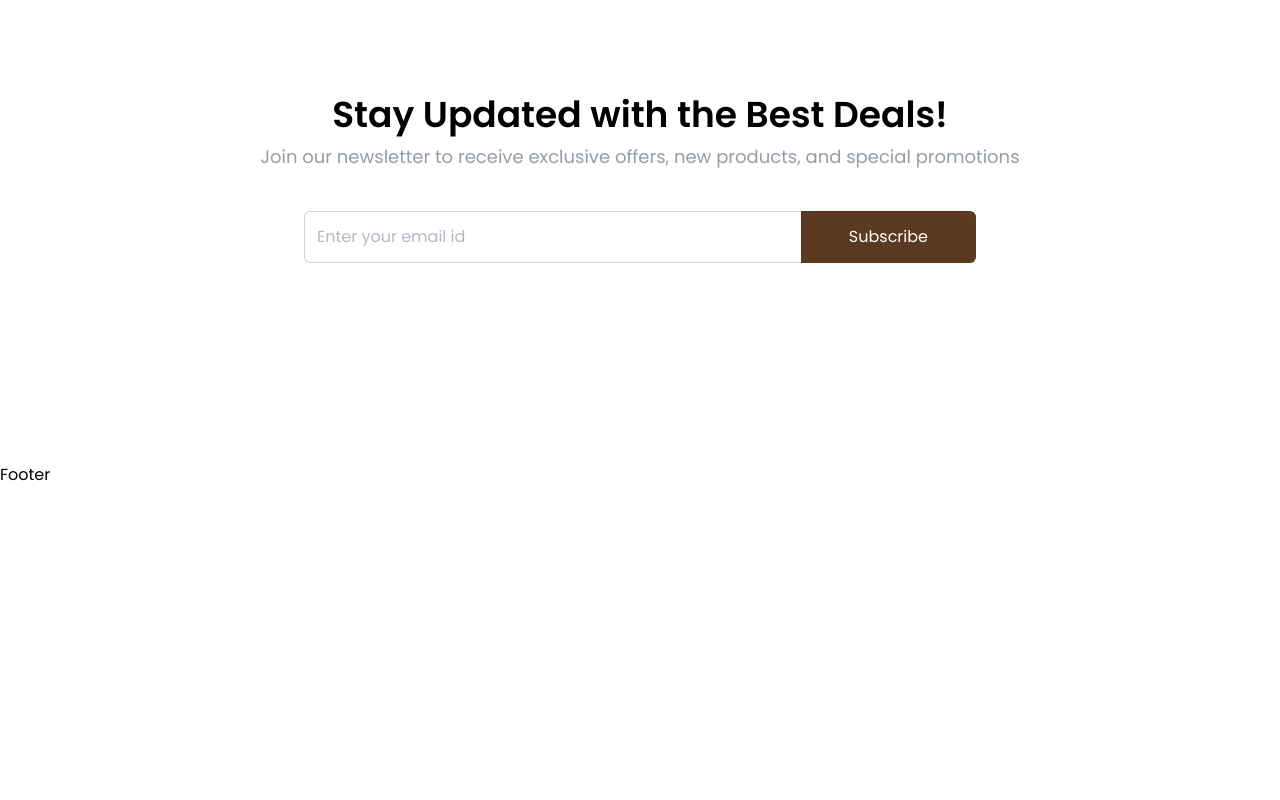
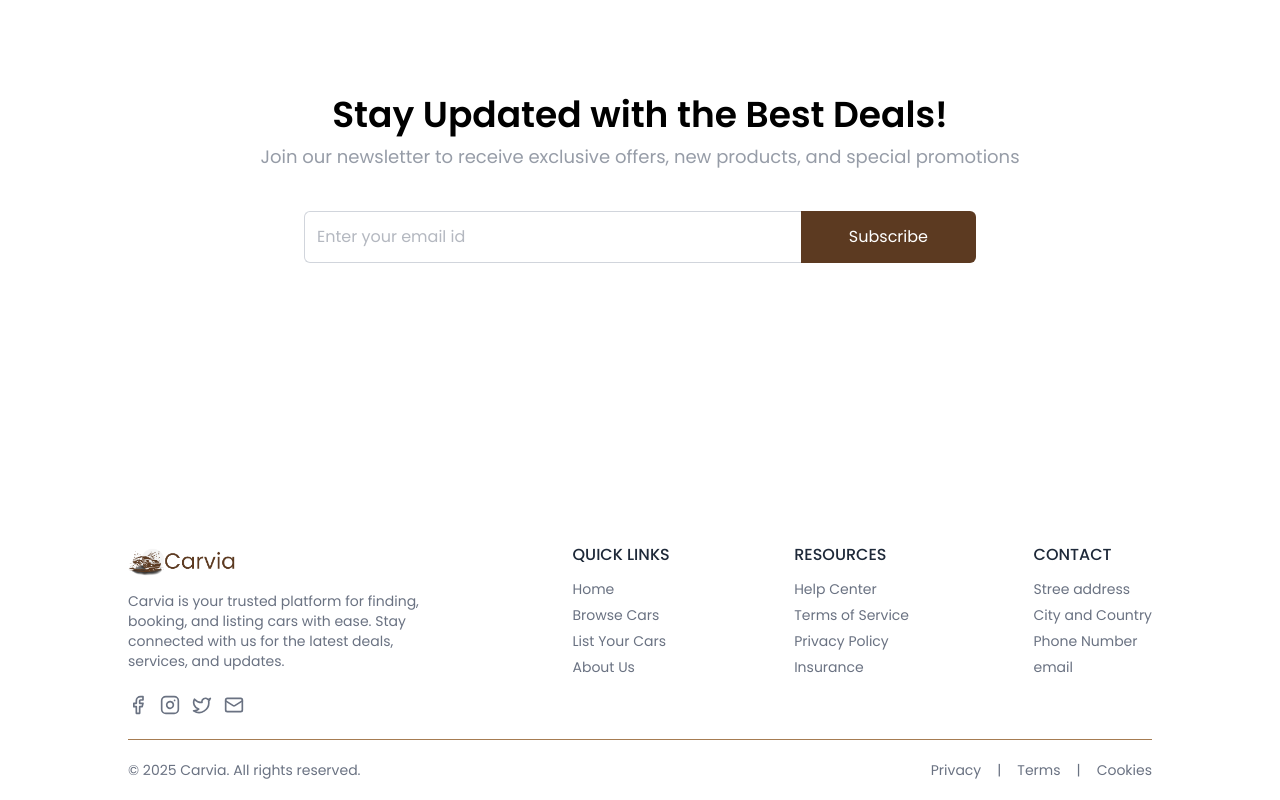
Before and after one commit to PrethigahShanmugarajah/Carvia, a React (Vite) app in the folder Client/: page / in a window 1280 px wide. Shown: the part 3301-4101 px from the top of the page. Before the commit the page ends 3788 px from the top, so only its background shows below. Built offline with nearby package versions, Linux system fonts and the light colour scheme.

Commit message:
Completed Footer Component and Home Page

```diff
--- a/Client/src/App.jsx
+++ b/Client/src/App.jsx
@@ -31,7 +31,7 @@
           <Route path="manage-bookings" element={<ManageBookings />} />
         </Route>
       </Routes>
-      <Footer />
+      {!isOwnerPath && <Footer />}
     </>
   );
 };
--- a/Client/src/components/Footer.jsx
+++ b/Client/src/components/Footer.jsx
@@ -1,9 +1,126 @@
 import React from "react";
+import { assets } from "../assets/assets";
+import { Facebook, Instagram, Mail, Twitter } from "lucide-react";
 
 const Footer = () => {
   return (
-    <div>
-      <h1>Footer</h1>
+    <div className="px-6 md:px-16 lg:px-24 xl:px-32 mt-60 text-sm text-gray-500">
+      <div className="flex flex-wrap justify-between items-start gap-8 pb-6 border-borderColor border-b">
+        <div>
+          <img src={assets.Logo} alt="logo" className=" h-8 md:h-9" />
+          <p className="max-w-80 mt-3">
+            Carvia is your trusted platform for finding, booking, and listing
+            cars with ease. Stay connected with us for the latest deals,
+            services, and updates.
+          </p>
+          <div className="flex items-center gap-3 mt-6">
+            {/* -------- Facebook -------- */}
+            <a href="#">
+              {/* <img
+                src={assets.facebook_logo}
+                alt="Facebook"
+                className="w-5 h-5"
+              /> */}
+              <Facebook className="w-5 h-5" />
+            </a>
+
+            {/* -------- Instagram -------- */}
+            <a href="#">
+              {/* <img
+                src={assets.instagram_logo}
+                alt="Facebook"
+                className="w-5 h-5"
+              /> */}
+              <Instagram className="w-5 h-5" />
+            </a>
+
+            {/* -------- Twitter -------- */}
+            <a href="#">
+              {/* <img
+                src={assets.twitter_logo}
+                alt="Facebook"
+                className="w-5 h-5"
+              /> */}
+              <Twitter className="w-5 h-5" />
+            </a>
+
+            {/* -------- Gmail -------- */}
+            <a href="#">
+              {/* <img src={assets.gmail_logo} alt="Facebook" className="w-5 h-5" /> */}
+              <Mail className="w-5 h-5" />
+            </a>
+          </div>
+        </div>
+
+        <div>
+          <h2 className="text-base font-medium text-gray-800 uppercase">
+            Quick Links
+          </h2>
+          <ul className="mt-3 flex flex-col gap-1.5 text-sm">
+            <li>
+              <a href="#">Home</a>
+            </li>
+            <li>
+              <a href="#">Browse Cars</a>
+            </li>
+            <li>
+              <a href="#">List Your Cars</a>
+            </li>
+            <li>
+              <a href="#">About Us</a>
+            </li>
+          </ul>
+        </div>
+
+        <div>
+          <h2 className="text-base font-medium text-gray-800 uppercase">
+            Resources
+          </h2>
+          <ul className="mt-3 flex flex-col gap-1.5 text-sm">
+            <li>
+              <a href="#">Help Center</a>
+            </li>
+            <li>
+              <a href="#">Terms of Service</a>
+            </li>
+            <li>
+              <a href="#">Privacy Policy</a>
+            </li>
+            <li>
+              <a href="#">Insurance</a>
+            </li>
+          </ul>
+        </div>
+
+        <div>
+          <h2 className="text-base font-medium text-gray-800 uppercase">
+            Contact
+          </h2>
+          <ul className="mt-3 flex flex-col gap-1.5 text-sm">
+            <li>Stree address</li>
+            <li>City and Country</li>
+            <li>Phone Number</li>
+            <li>email</li>
+          </ul>
+        </div>
+      </div>
+
+      <div className="flex flex-col md:flex-row gap-2 items-center justify-between py-5">
+        <p>© {new Date().getFullYear()} Carvia. All rights reserved.</p>
+        <ul className="flex items-center gap-4">
+          <li>
+            <a href="#">Privacy</a>
+          </li>
+          <li>|</li>
+          <li>
+            <a href="#">Terms</a>
+          </li>
+          <li>|</li>
+          <li>
+            <a href="#">Cookies</a>
+          </li>
+        </ul>
+      </div>
     </div>
   );
 };
```
